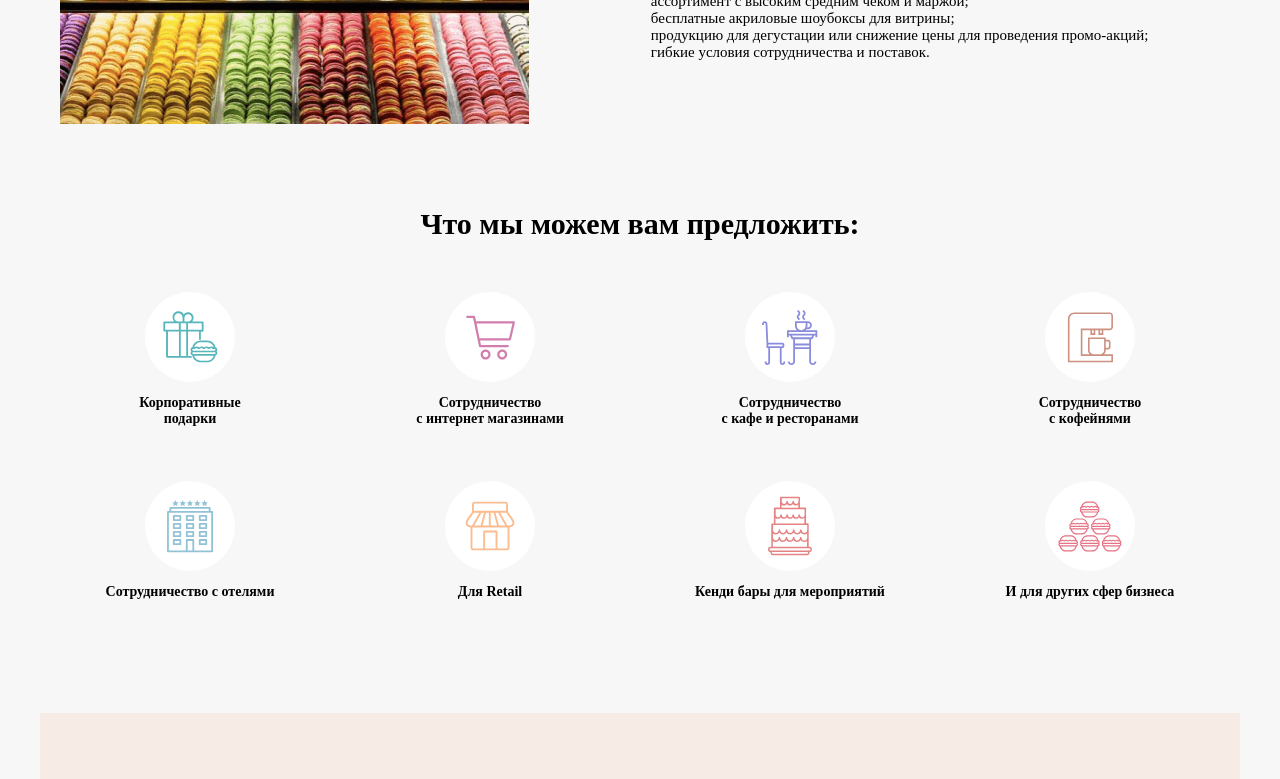
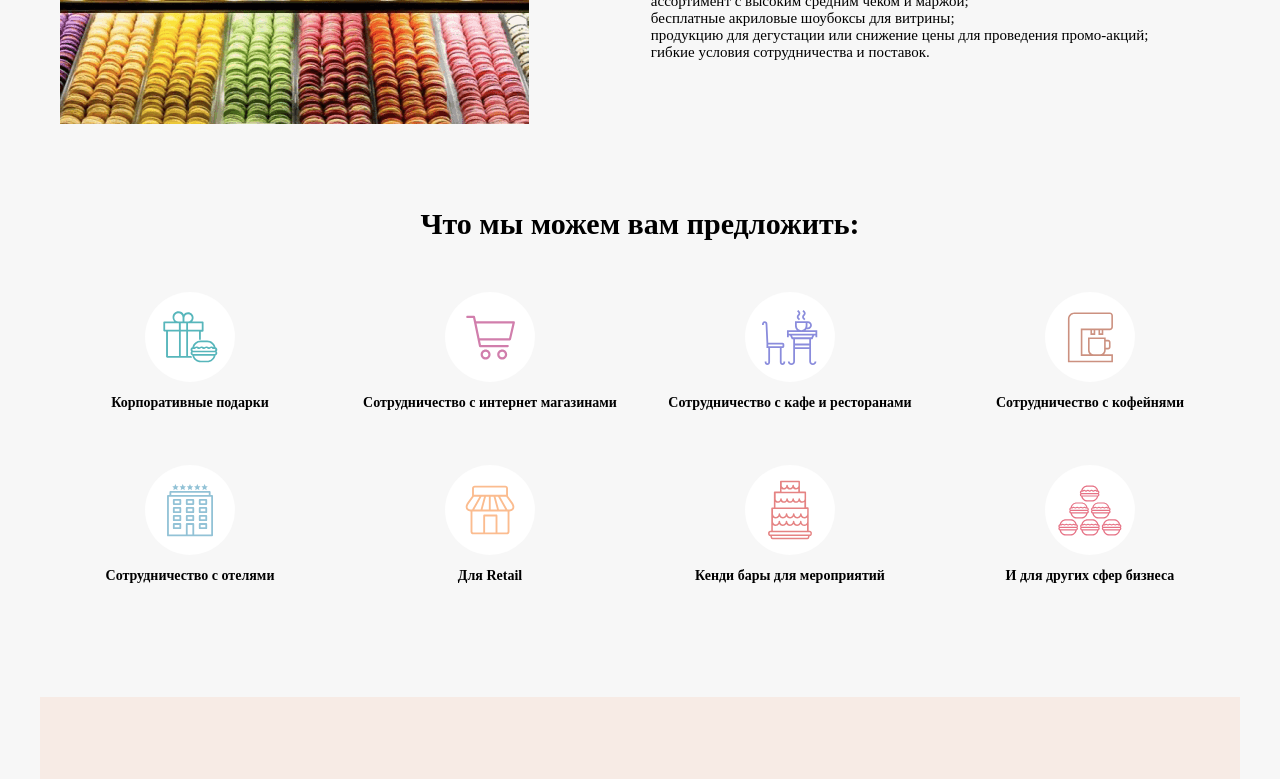
Before and after one commit to ITboo/next-macaron, a Next.js app: page /pages/wholesale in a window 1280 px wide. Shown: the part 598-1377 px from the top of the page. Built offline with nearby package versions, Linux system fonts and the light colour scheme.

Commit message:
refactor: change offers generation to function

```diff
--- a/src/app/pages/wholesale/page.tsx
+++ b/src/app/pages/wholesale/page.tsx
@@ -1,6 +1,54 @@
 import styles from './page.module.css';
 
 import Container from '@/app/components/Container';
+
+const offers = [{
+    className: 'gifts',
+    text: 'Корпоративные подарки',
+    id: 0,
+  }, {
+    className:'eshops',
+    text: 'Сотрудничество с интернет магазинами',
+    id: 1,
+  }, {
+    className: 'cafes',
+    text: 'Сотрудничество с кафе и ресторанами',
+    id: 2,
+  }, {
+    className: 'coffeeshops',
+    text: 'Сотрудничество с кофейнями',
+    id: 3,
+  }, {
+    className: 'hotels',
+    text: 'Сотрудничество с отелями',
+    id: 4,
+  }, {
+    className: 'retail',
+    text: 'Для Retail',
+    id: 5,
+  }, {
+    className: 'candybars',
+    text: 'Кенди бары для мероприятий',
+    id: 6,
+  }, {
+    className: 'otherspheres',
+    text: 'И для других сфер бизнеса',
+    id: 7,
+  },
+];
+
+function GenerateOffers() {
+  return (
+    <>
+    {offers.map(offer =>
+      <div className={styles['wholesale-offer__option']} key={offer.id}>
+        <div className={[styles['wholesale-offer__option-background'], styles[offer.className]].join(' ')}></div>
+        <span>{offer.text}</span>
+      </div>
+    )}
+    </>
+  )
+}
 
 function generateUser() {
   return (
@@ -48,38 +96,7 @@ const Wholesale = () => {
         <div className={styles['wholesale-offer']}>
           <h3 className={styles['minor-heading']}>Что мы можем вам предложить:</h3>
           <div className={styles['wholesale-offer__options']}>
-            <div className={styles['wholesale-offer__option']}>
-              <div className={[styles['wholesale-offer__option-background'], styles.gifts].join(' ')}></div>
-              <span>Корпоративные<br></br>подарки</span>
-            </div>
-            <div className={styles['wholesale-offer__option']}>
-              <div className={[styles['wholesale-offer__option-background'], styles.eshops].join(' ')}></div>
-              <span>Сотрудничество<br></br>с интернет магазинами</span>
-            </div>
-            <div className={styles['wholesale-offer__option']}>
-              <div className={[styles['wholesale-offer__option-background'], styles.cafes].join(' ')}></div>
-              <span>Сотрудничество<br></br>с кафе и ресторанами</span>
-            </div>
-            <div className={styles['wholesale-offer__option']}>
-              <div className={[styles['wholesale-offer__option-background'], styles.coffeeshops].join(' ')}></div>
-              <span>Сотрудничество<br></br>с кофейнями</span>
-            </div>
-            <div className={styles['wholesale-offer__option']}>
-              <div className={[styles['wholesale-offer__option-background'], styles.hotels].join(' ')}></div>
-              <span>Сотрудничество с отелями</span>
-            </div>
-            <div className={styles['wholesale-offer__option']}>
-              <div className={[styles['wholesale-offer__option-background'], styles.retail].join(' ')}></div>
-              <span>Для Retail</span>
-            </div>
-            <div className={styles['wholesale-offer__option']}>
-              <div className={[styles['wholesale-offer__option-background'], styles.candybars].join(' ')}></div>
-              <span>Кенди бары для мероприятий</span>
-            </div>
-            <div className={styles['wholesale-offer__option']}>
-              <div className={[styles['wholesale-offer__option-background'], styles.otherspheres].join(' ')}></div>
-              <span>И для других сфер бизнеса</span>
-            </div>
+            {GenerateOffers()}
           </div>
         </div>
         <div className={styles['wholesale-order']}>
```
